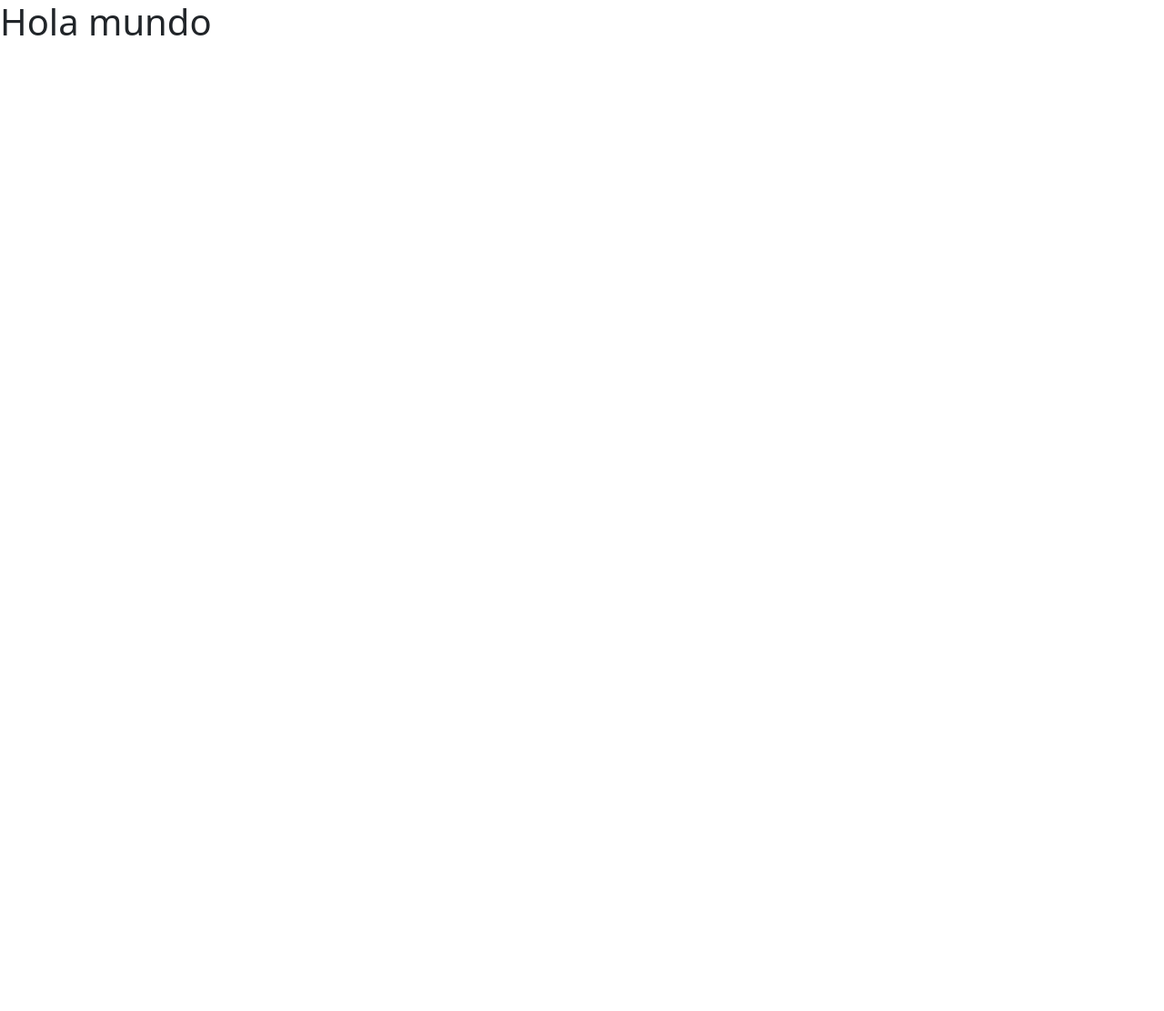
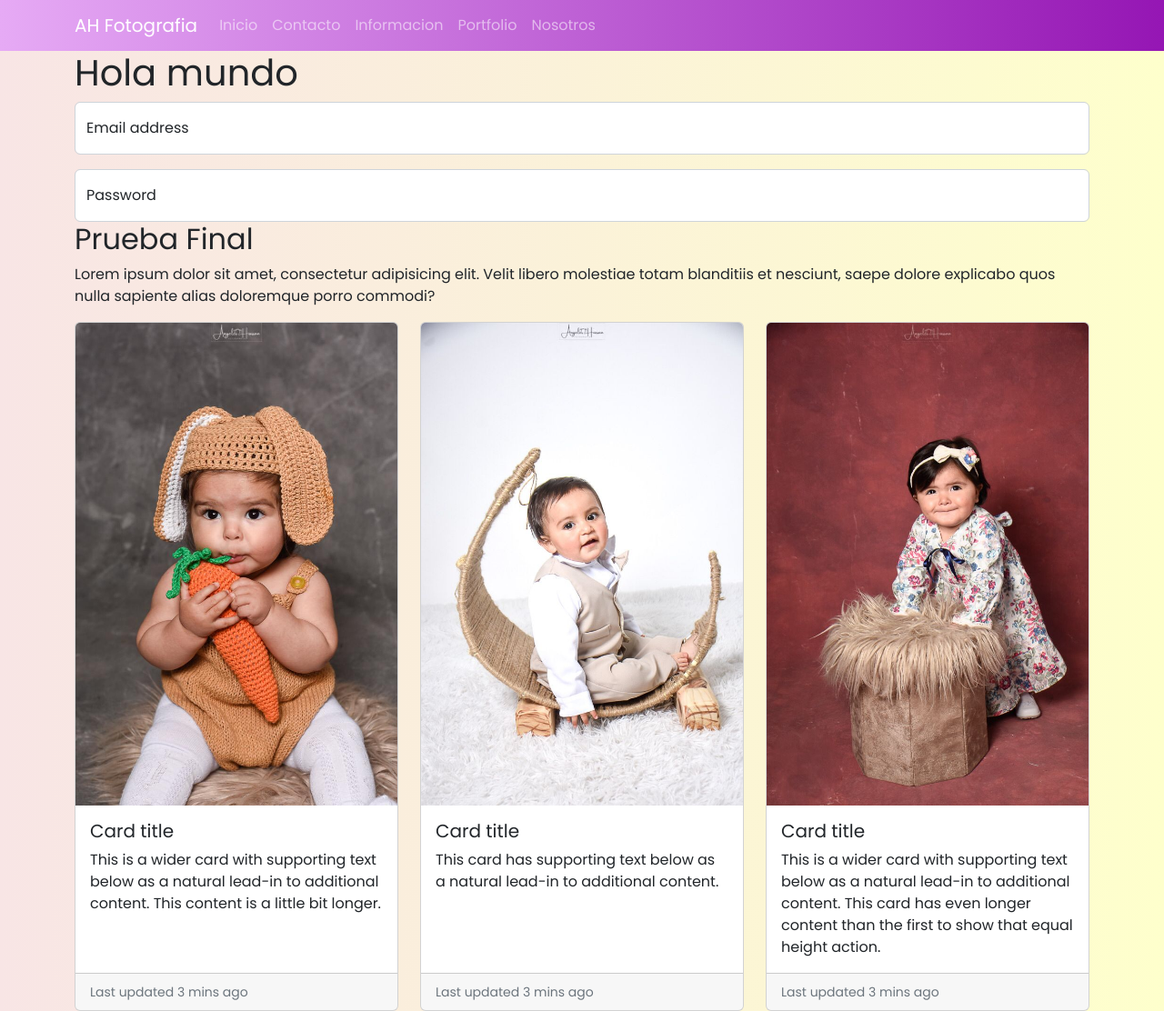
Before and after one commit to joacocortes01/Proyecto-Final-1, a website: page index.html in a window 1280 px wide. Shown: the whole page at 91% size. Before the commit the page ends 800 px from the top, so only its background shows below. Drawn offline with Linux system fonts and the light colour scheme.

Commit message:
agrego gradient navbar

```diff
--- a/index.html
+++ b/index.html
@@ -8,7 +8,125 @@
     <title>Document</title>
   </head>
   <body>
-    <h1>Hola mundo</h1>
+    <nav class="navbar navbar-expand-lg navbar-dark gradient-navbar">
+      <div class="container">
+        <a class="navbar-brand" href="#">AH Fotografia</a>
+        <button
+          class="navbar-toggler"
+          type="button"
+          data-bs-toggle="collapse"
+          data-bs-target="#navbarSupportedContent"
+          aria-controls="navbarSupportedContent"
+          aria-expanded="false"
+          aria-label="Toggle navigation"
+        >
+          <span class="navbar-toggler-icon"></span>
+        </button>
+        <div class="collapse navbar-collapse" id="navbarSupportedContent">
+          <ul class="navbar-nav me-auto mb-2 mb-lg-0">
+            <li class="nav-item">
+              <a class="nav-link" aria-current="page" href="#">Inicio</a>
+            </li>
+            <li class="nav-item">
+              <a class="nav-link" href="#">Contacto</a>
+            </li>
+            <li class="nav-item">
+              <a class="nav-link" href="#">Informacion</a>
+            </li>
+            <li class="nav-item">
+              <a class="nav-link" href="#">Portfolio</a>
+            </li>
+            <li class="nav-item">
+              <a class="nav-link" href="#">Nosotros</a>
+            </li>
+          </ul>
+        </div>
+      </div>
+    </nav>
+    <div class="container">
+      <h1>Hola mundo</h1>
+      <div class="form-floating mb-3">
+        <input
+          type="email"
+          class="form-control"
+          id="floatingInput"
+          placeholder="name@example.com"
+        />
+        <label for="floatingInput">Email address</label>
+      </div>
+      <div class="form-floating">
+        <input
+          type="password"
+          class="form-control"
+          id="floatingPassword"
+          placeholder="Password"
+        />
+        <label for="floatingPassword">Password</label>
+      </div>
+    </div>
+    <section>
+      <div class="container">
+        <h2>Prueba Final</h2>
+        <p>
+          Lorem ipsum dolor sit amet, consectetur adipisicing elit. Velit libero
+          molestiae totam blanditiis et nesciunt, saepe dolore explicabo quos
+          nulla sapiente alias doloremque porro commodi?
+        </p>
+      </div>
+    </section>
+    <section>
+      <div class="container">
+        <div class="row row-cols-1 row-cols-md-3 g-4">
+          <div class="col">
+            <div class="card h-100">
+              <img src="img/Estudio(1).jpeg" class="card-img-top" alt="..." />
+              <div class="card-body">
+                <h5 class="card-title">Card title</h5>
+                <p class="card-text">
+                  This is a wider card with supporting text below as a natural
+                  lead-in to additional content. This content is a little bit
+                  longer.
+                </p>
+              </div>
+              <div class="card-footer">
+                <small class="text-muted">Last updated 3 mins ago</small>
+              </div>
+            </div>
+          </div>
+          <div class="col">
+            <div class="card h-100">
+              <img src="img/Estudio(2).jpeg" class="card-img-top" alt="..." />
+              <div class="card-body">
+                <h5 class="card-title">Card title</h5>
+                <p class="card-text">
+                  This card has supporting text below as a natural lead-in to
+                  additional content.
+                </p>
+              </div>
+              <div class="card-footer">
+                <small class="text-muted">Last updated 3 mins ago</small>
+              </div>
+            </div>
+          </div>
+          <div class="col">
+            <div class="card h-100">
+              <img src="img/Estudio(3).jpeg" class="card-img-top" alt="..." />
+              <div class="card-body">
+                <h5 class="card-title">Card title</h5>
+                <p class="card-text">
+                  This is a wider card with supporting text below as a natural
+                  lead-in to additional content. This card has even longer
+                  content than the first to show that equal height action.
+                </p>
+              </div>
+              <div class="card-footer">
+                <small class="text-muted">Last updated 3 mins ago</small>
+              </div>
+            </div>
+          </div>
+        </div>
+      </div>
+    </section>
     <script src="js/bootstrap.js"></script>
   </body>
 </html>
--- /dev/null
+++ b/scss/_body.scss
@@ -0,0 +1,5 @@
+body {
+  background-image: linear-gradient(90deg, $primary, $secondary);
+  background-size: cover;
+  background-repeat: no-repeat;
+}
--- /dev/null
+++ b/scss/_navbar.scss
@@ -0,0 +1,3 @@
+.gradient-navbar {
+  background-image: linear-gradient(90deg, $navbar1, $navbar2);
+}
--- a/scss/custom.scss
+++ b/scss/custom.scss
@@ -1 +1,19 @@
+@import url("https://fonts.googleapis.com/css2?family=Poppins&display=swap");
+
+$font-family-base: "Poppins", sans-serif;
+
+$primary: rgb(248, 229, 229);
+
+$secondary: rgb(254, 255, 204);
+
+$terciary: rgb(253, 212, 100);
+
+$navbar1: rgb(230, 170, 245);
+
+$navbar2: rgb(149, 22, 180);
+
+$gradient-navbar: $navbar1, $navbar2;
+
 @import "../node_modules/bootstrap/scss/bootstrap";
+@import "body";
+@import "navbar";
```
Also changed, not shown: package.json (+11 -2 lines), css/custom.css, 1 other file.
